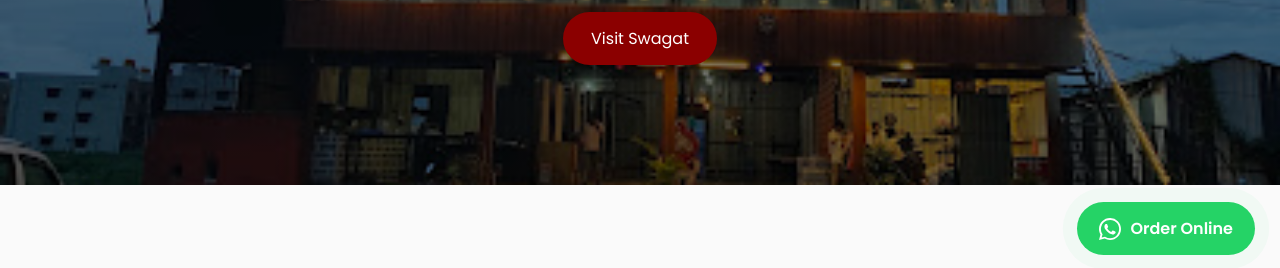
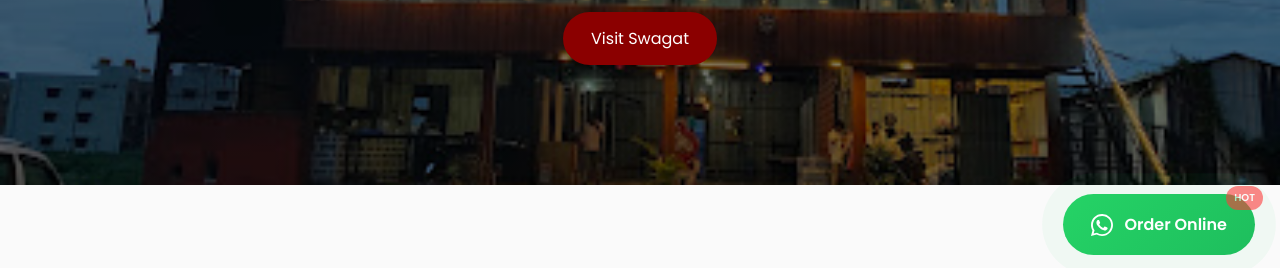
Before and after one commit to swagat-restaurant/swagat-family-restaurant, a plain HTML site: page index.html in a window 1280 px wide. Shown: the part 520-788 px from the top of the page. Drawn offline with nearby package versions, Linux system fonts and the light colour scheme.

Commit message:
Update index.html

```diff
--- a/index.html
+++ b/index.html
@@ -142,41 +142,61 @@
   position: fixed;
   bottom: 25px;
   right: 25px;
-  background: #25D366;
+  background: linear-gradient(135deg, #25D366, #1ebe5d);
   color: #fff;
-  font-weight: 600;
-  padding: 14px 22px;
-  border-radius: 50px;
+  font-weight: 800;
+  font-size: 16px;
+  padding: 18px 28px;
+  border-radius: 60px;
   text-decoration: none;
-  box-shadow: 0 8px 25px rgba(0,0,0,0.3);
   z-index: 9999;
   display: flex;
   align-items: center;
-  gap: 10px;
-  animation: pulse 2s infinite;
+  gap: 12px;
+  box-shadow:
+    0 0 25px rgba(37,211,102,0.8),
+    0 12px 35px rgba(0,0,0,0.45);
+  animation: pulseGlow 2s infinite, shake 6s infinite;
 }
 
 .order-popup:hover {
-  background: #1ebe5d;
-  transform: scale(1.05);
+  transform: scale(1.15);
 }
 
-/* Pulse Animation */
-@keyframes pulse {
-  0% { box-shadow: 0 0 0 0 rgba(37,211,102,0.7); }
-  70% { box-shadow: 0 0 0 15px rgba(37,211,102,0); }
+/* GLOW */
+@keyframes pulseGlow {
+  0% { box-shadow: 0 0 0 0 rgba(37,211,102,0.8); }
+  70% { box-shadow: 0 0 0 22px rgba(37,211,102,0); }
   100% { box-shadow: 0 0 0 0 rgba(37,211,102,0); }
 }
 
-/* Mobile friendly */
-@media (max-width: 600px) {
-  .order-popup {
-    bottom: 15px;
-    right: 15px;
-    padding: 12px 18px;
-    font-size: 14px;
-  }
+/* SHAKE */
+@keyframes shake {
+  0%, 90%, 100% { transform: translateX(0); }
+  92% { transform: translateX(-4px); }
+  94% { transform: translateX(4px); }
+  96% { transform: translateX(-4px); }
+  98% { transform: translateX(4px); }
 }
+
+.order-badge {
+  background: #ff3b3b;
+  color: #fff;
+  font-size: 10px;
+  font-weight: 700;
+  padding: 4px 8px;
+  border-radius: 12px;
+  position: absolute;
+  top: -8px;
+  right: -8px;
+  animation: blink 1.2s infinite;
+}
+
+@keyframes blink {
+  0%, 100% { opacity: 1; }
+  50% { opacity: 0.3; }
+}
+
 
 </style>
 </head>
@@ -326,16 +346,19 @@
   <p>© 2026 Swagat Best Family Restaurant & Dhaba | All Rights Reserved</p>
 </footer>
 <!-- Order Online WhatsApp Button -->
-<a href="https://wa.me/919900893315?text=Hello%20Swagat%20Restaurant,%20I%20would%20like%20to%20order%20food."
+<a href="https://wa.me/919900893315?text=Hi%20Swagat%20Restaurant!%20🍽️%20I%20want%20to%20order%20food%20today."
    class="order-popup"
    target="_blank"
    aria-label="Order Online on WhatsApp">
+
 
   <svg xmlns="http://www.w3.org/2000/svg" width="22" height="22" fill="white" viewBox="0 0 24 24">
     <path d="M20.52 3.48A11.78 11.78 0 0 0 12.01 0C5.38 0 .01 5.37.01 12c0 2.11.55 4.17 1.6 5.99L0 24l6.18-1.62A11.94 11.94 0 0 0 12.01 24C18.63 24 24 18.63 24 12c0-3.19-1.24-6.2-3.49-8.52zM12.01 22a9.94 9.94 0 0 1-5.07-1.39l-.36-.21-3.67.96.98-3.58-.23-.37A9.92 9.92 0 1 1 12.01 22zm5.43-7.41c-.3-.15-1.76-.87-2.03-.97-.27-.1-.47-.15-.67.15-.2.3-.77.97-.94 1.17-.17.2-.35.22-.65.07-.3-.15-1.27-.47-2.42-1.49-.9-.8-1.5-1.79-1.67-2.09-.17-.3-.02-.46.13-.61.13-.13.3-.35.45-.52.15-.17.2-.3.3-.5.1-.2.05-.37-.02-.52-.07-.15-.67-1.61-.92-2.21-.24-.58-.49-.5-.67-.51h-.57c-.2 0-.52.07-.8.37-.27.3-1.05 1.03-1.05 2.52 0 1.49 1.08 2.93 1.23 3.13.15.2 2.12 3.23 5.14 4.53.72.31 1.28.5 1.72.64.72.23 1.38.2 1.9.12.58-.09 1.76-.72 2.01-1.42.25-.7.25-1.3.17-1.42-.08-.12-.27-.2-.57-.35z"/>
   </svg>
 
   <span>Order Online</span>
+  <span class="order-badge">HOT</span>
+
 </a>
 
 </body>
```
